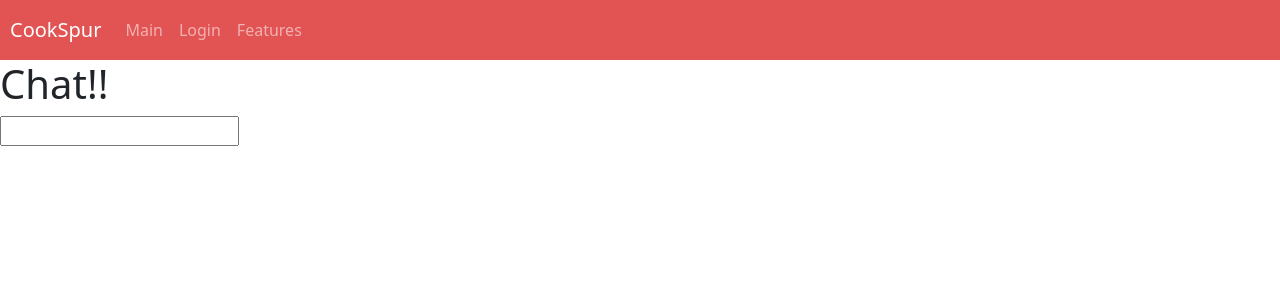
After one commit to Adi-kp/ANAH--Agile-Web-Development-Project, a Flask app: page /chat in a window 1280 px wide. The commit adds this page. Shown: the top 300 px of the page. Run offline with Flask 2, Linux system fonts and the light colour scheme; some libraries are stand-ins or nearby versions.

Commit message:
main page design plus chat page addition

```diff
--- a/Flask-Project/app.py
+++ b/Flask-Project/app.py
@@ -61,6 +61,10 @@ class LoginForm(FlaskForm):
 def index():
     return render_template("main.html")
 
+@app.route("/chat")
+def chat():
+    return render_template("chat.html")
+
 @app.route("/signup",methods=['GET','POST'])
 def signup():
     form = SignupForm()
--- /dev/null
+++ b/Flask-Project/static/css/nav.css
@@ -0,0 +1,4 @@
+.nav-custom {
+  background-color: rgba(226, 83, 83, 0.997) !important;
+  padding: 10px !important;
+}
--- a/Flask-Project/templates/base.html
+++ b/Flask-Project/templates/base.html
@@ -4,6 +4,10 @@
     <meta charset="UTF-8" />
     <meta http-equiv="X-UA-Compatible" content="IE=edge" />
     <meta name="viewport" content="width=device-width, initial-scale=1.0" />
+    <link
+      href="{{ url_for('static', filename='css/nav.css') }}"
+      rel="stylesheet"
+    />
     <style>
       html {
         font-family: "Courier New", Courier, monospace;
@@ -14,7 +18,7 @@
   <body>
     <!-- Navbar-->
 
-    <nav class="navbar navbar-expand-lg navbar-light bg-light">
+    <nav class="nav-custom navbar-dark navbar navbar-expand-lg">
       <a class="navbar-brand" href="#">CookSpur</a>
       <button
         class="navbar-toggler"
--- /dev/null
+++ b/Flask-Project/templates/chat.html
@@ -0,0 +1,19 @@
+{%extends 'base.html' %} {%block head%} {%endblock%} {%block body%}
+<div>
+  <h1>Chat!!</h1>
+  <div class="chat-app-history">
+    <div class="chat-search-bar"></div>
+    <div class="chat-history-thread"></div>
+  </div>
+  <div class="chat-app-body">
+    <div class="chat-user-id"></div>
+    <div class="chat-content"></div>
+
+    <div class="chat-input">
+      <form>
+        <input type="text" />
+      </form>
+    </div>
+  </div>
+</div>
+{%endblock%}
```
Also changed, not shown: Flask-Project/static/css/main.css (+10 -8 lines), Flask-Project/templates/main.html (+33 -2 lines), Flask-Project/static/images/main_page_cooking_image.png (added), 1 other file.
